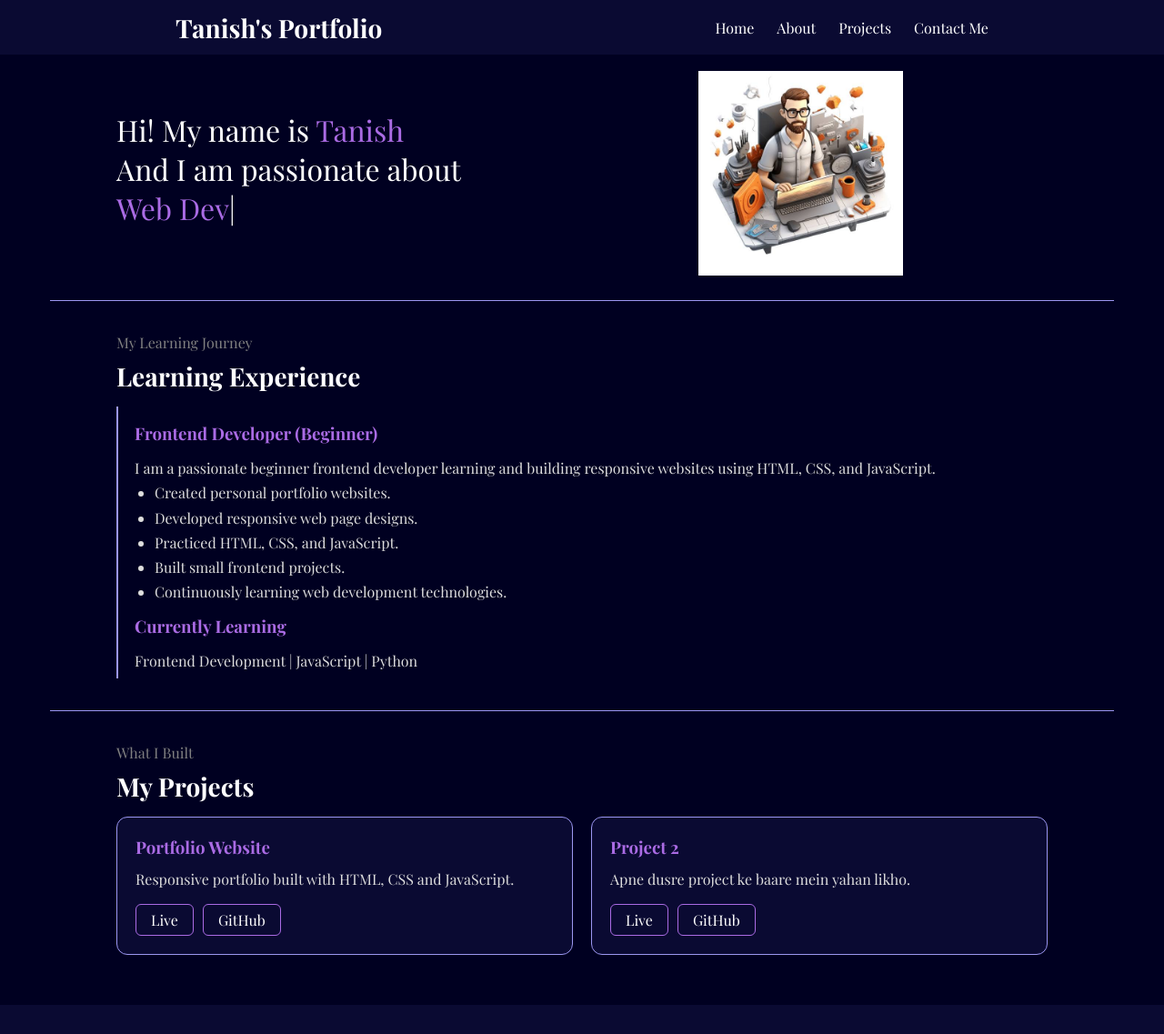
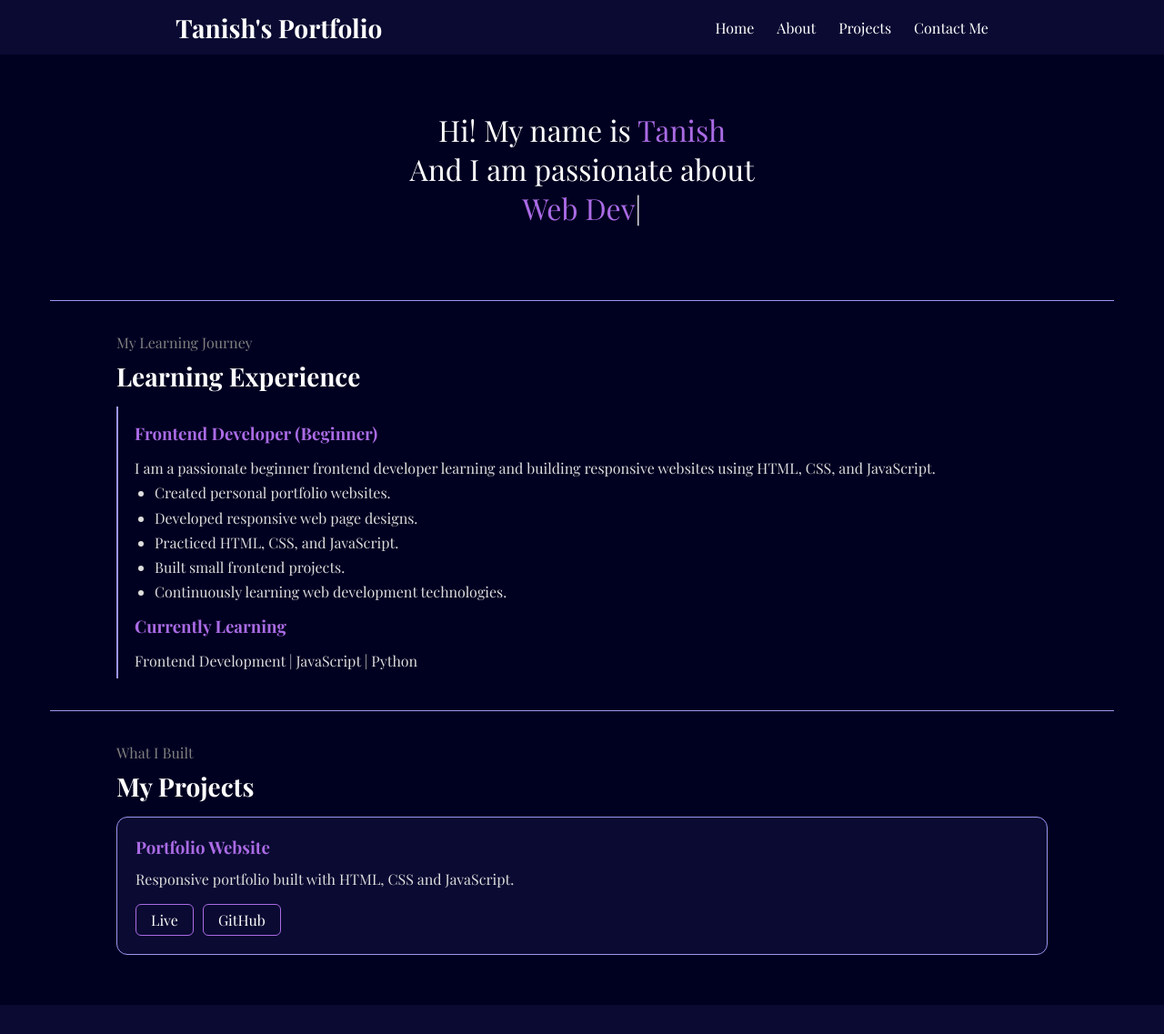
Before and after one commit to tanishcoder123/tanishcoder123.github.io, a plain HTML site: page index.html in a window 1280 px wide. Shown: the top 1137 px of the page at 91% size. Drawn offline with nearby package versions, Linux system fonts and the light colour scheme.

Commit message:
Update index.html

```diff
--- a/index.html
+++ b/index.html
@@ -64,24 +64,19 @@
 
     .firstsection {
       display: flex;
-      justify-content: space-around;
+      justify-content: center;
       align-items: center;
+      text-align: center;
       min-height: 250px;
     }
 
     .firstsection > div {
-      width: 30%;
+      width: 90%;
     }
 
     .leftsection {
       font-size: 2rem;
       margin: 15px 0;
-    }
-
-    .rightsection img {
-      width: 225px;
-      max-width: 100%;
-      margin: 15px 30px 0 0;
     }
 
     .span,
@@ -283,23 +278,13 @@
       }
 
       .firstsection {
-        flex-direction: column;
-        text-align: center;
         min-height: auto;
         padding: 15px 0;
-      }
-
-      .firstsection > div {
-        width: 90%;
       }
 
       .leftsection {
         font-size: 1.7rem;
         margin: 10px 0;
-      }
-
-      .rightsection img {
-        margin: 10px;
       }
 
       main hr {
@@ -355,10 +340,6 @@
         <span id="element"></span>
       </div>
 
-      <div class="rightsection">
-        <img src="bg.jpg" alt="Tanish Portfolio Image">
-      </div>
-
     </section>
 
     <hr>
@@ -411,15 +392,6 @@
           <div class="links">
             <a href="https://tanishcoder123.github.io/" target="_blank" rel="noopener noreferrer">Live</a>
             <a href="https://github.com/tanishcoder123" target="_blank" rel="noopener noreferrer">GitHub</a>
-          </div>
-        </div>
-
-        <div class="project-card">
-          <h3>Project 2</h3>
-          <p>Apne dusre project ke baare mein yahan likho.</p>
-          <div class="links">
-            <a href="#" target="_blank" rel="noopener noreferrer">Live</a>
-            <a href="#" target="_blank" rel="noopener noreferrer">GitHub</a>
           </div>
         </div>
 
```
